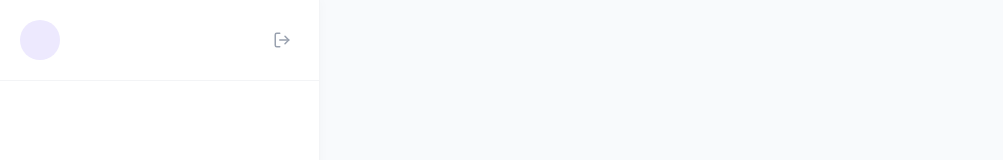
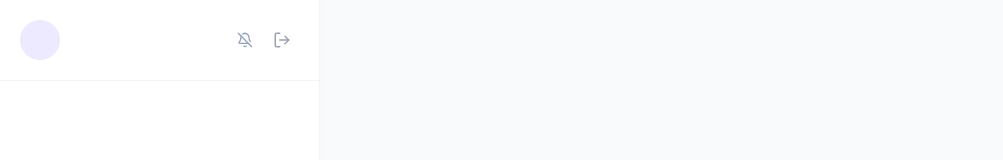
Before and after one commit to VoroN5k/messenger-web-app, a Next.js app in the folder client/: page /chat in a window 1280 px wide. Shown: the top 160 px of the page, without its empty margins (0-1003 px from the left). Built offline with nearby package versions, Linux system fonts and the light colour scheme.

Commit message:
feat: add push notification permission banner and toggle in ChatPage and Sidebar

```diff
--- a/client/src/app/chat/page.tsx
+++ b/client/src/app/chat/page.tsx
@@ -1,21 +1,25 @@
 "use client";
 
 import { useEffect, useState } from "react";
-import { useAuthStore } from "@/src/store/useAuthStore";
-import { useSocket } from "@/src/hooks/useSocket";
-import { useUsers } from "@/src/hooks/useUsers";
-import api from "@/src/lib/axios";
-import Sidebar from "@/src/components/chat/SideBar";
-import ChatArea from "@/src/components/chat/ChatArea";
-import {User} from "@/src/types/auth.types";
-import {jwtDecode} from "jwt-decode";
+import { useAuthStore }           from "@/src/store/useAuthStore";
+import { useSocket }              from "@/src/hooks/useSocket";
+import { useUsers }               from "@/src/hooks/useUsers";
+import { usePushNotifications }   from "@/src/hooks/usePushNotifications";
+import api                        from "@/src/lib/axios";
+import Sidebar                    from "@/src/components/chat/SideBar";
+import ChatArea                   from "@/src/components/chat/ChatArea";
+import { User }                   from "@/src/types/auth.types";
+import { jwtDecode }              from "jwt-decode";
+import { Bell, BellOff, X }       from "lucide-react";
 
 export default function ChatPage() {
-    const { user, logout, setAuth } = useAuthStore();
-    const socket = useSocket();
+    const { user, logout }   = useAuthStore();
+    const socket             = useSocket();
 
     const [selectedUser, setSelectedUser] = useState<User | null>(null);
-    const [isLoaded, setIsLoaded] = useState(false);
+    const [isLoaded,     setIsLoaded]     = useState(false);
+    // Банер з пропозицією увімкнути сповіщення
+    const [showBanner,   setShowBanner]   = useState(false);
 
     const currentUserId = user?.id;
 
@@ -25,38 +29,57 @@ export default function ChatPage() {
 
     const { users } = useUsers(currentUserId, isLoaded, socket);
 
-    // 1. РЕЗЕРВНИЙ ЗАХИСТ
+    const { isSupported, permission, requestPermission } = usePushNotifications();
+
+    // Показуємо банер один раз якщо дозвіл ще не запитувався
+    useEffect(() => {
+        if (!isSupported) return;
+        if (typeof window === 'undefined') return;
+
+        const dismissed = localStorage.getItem('push-banner-dismissed');
+        if (dismissed) return;
+
+        const timer = setTimeout(() => {
+            if (Notification.permission === 'default') {
+                setShowBanner(true);
+            }
+        }, 3000);
+
+        return () => clearTimeout(timer);
+    }, [isSupported]);
+
+    const handleEnableNotifications = async () => {
+        setShowBanner(false);
+        await requestPermission();
+    };
+
+    const handleDismissBanner = () => {
+        setShowBanner(false);
+        localStorage.setItem('push-banner-dismissed', '1');
+    };
+
+    // Резервний захист WebSocket
     useEffect(() => {
         if (!socket) return;
-
-        const handleError = (error: any) => {
-            console.warn("Помилка WebSockets (тригеримо Axios):", error);
-            api.get('/auth/sessions').catch(() => {});
-        };
-
-        socket.on("auth_error", handleError);
-        socket.on("connect_error", handleError);
-
+        const handleError = () => { api.get('/auth/sessions').catch(() => {}); };
+        socket.on("auth_error",     handleError);
+        socket.on("connect_error",  handleError);
         return () => {
-            socket.off("auth_error", handleError);
+            socket.off("auth_error",    handleError);
             socket.off("connect_error", handleError);
         };
     }, [socket]);
 
-    // SILENT REFRESH
+    // Silent Refresh
     useEffect(() => {
         let timeoutId: ReturnType<typeof setTimeout>;
 
         const scheduleRefresh = (token: string | null) => {
             clearTimeout(timeoutId);
             if (!token) return;
-
             try {
                 const { exp } = jwtDecode<{ exp: number }>(token);
-                const msUntilExpiry = exp * 1000 - Date.now();
-                // Оновлюємо за 60 секунд до закінчення, але не раніше ніж через 5 секунд
-                const refreshIn = Math.max(msUntilExpiry - 60_000, 5_000);
-
+                const refreshIn = Math.max(exp * 1000 - Date.now() - 60_000, 5_000);
                 timeoutId = setTimeout(async () => {
                     try {
                         const response = await api.post('/auth/refresh');
@@ -64,55 +87,71 @@ export default function ChatPage() {
                             useAuthStore.getState().user,
                             response.data.accessToken,
                         );
-                    } catch {
-                    }
+                    } catch {}
                 }, refreshIn);
-            } catch {
-            }
+            } catch {}
         };
 
         scheduleRefresh(useAuthStore.getState().accessToken);
-
         const unsubscribe = useAuthStore.subscribe(
-            (state) => state.accessToken,
+            (s) => s.accessToken,
             (token) => scheduleRefresh(token),
         );
-
-        return () => {
-            clearTimeout(timeoutId);
-            unsubscribe();
-        };
+        return () => { clearTimeout(timeoutId); unsubscribe(); };
     }, []);
 
     const handleLogout = async () => {
-        try {
-            await api.post("/auth/logout");
-        } catch (error) {
-            console.error("Failed to logout", error);
-        } finally {
+        try { await api.post("/auth/logout"); } catch {}
         logout();
         localStorage.removeItem('auth-storage');
         window.location.href = '/auth/login';
-        }
     };
 
     if (!isLoaded) return null;
 
     return (
-        <div className="flex h-screen bg-gray-100">
+        <div className="flex h-screen bg-gray-100 flex-col">
+
+            {/* ── Банер дозволу на сповіщення ── */}
+            {showBanner && (
+                <div className="flex items-center justify-between gap-3 px-5 py-3 bg-indigo-600 text-white text-sm z-50">
+                    <div className="flex items-center gap-2">
+                        <Bell size={16} className="shrink-0" />
+                        <span>Увімкніть сповіщення, щоб не пропускати нові повідомлення</span>
+                    </div>
+                    <div className="flex items-center gap-2 shrink-0">
+                        <button
+                            onClick={handleEnableNotifications}
+                            className="bg-white text-indigo-600 font-semibold px-3 py-1 rounded-lg hover:bg-indigo-50 transition-colors cursor-pointer text-xs"
+                        >
+                            Увімкнути
+                        </button>
+                        <button
+                            onClick={handleDismissBanner}
+                            className="text-indigo-200 hover:text-white transition-colors cursor-pointer"
+                        >
+                            <X size={16} />
+                        </button>
+                    </div>
+                </div>
+            )}
+
+            <div className="flex flex-1 overflow-hidden">
                 <Sidebar
                     currentUser={user}
                     users={users}
                     selectedUser={selectedUser}
                     onSelectUser={setSelectedUser}
                     onLogout={handleLogout}
+                    pushPermission={permission}
+                    onTogglePush={permission === 'granted' ? undefined : requestPermission}
                 />
-
                 <ChatArea
                     currentUserId={currentUserId!}
                     selectedUser={selectedUser}
                     socket={socket}
                 />
             </div>
+        </div>
     );
 }
--- a/client/src/components/chat/SideBar.tsx
+++ b/client/src/components/chat/SideBar.tsx
@@ -1,15 +1,21 @@
-import { User as UserIcon, LogOut } from "lucide-react";
+import { User as UserIcon, LogOut, Bell, BellOff } from "lucide-react";
 import { User } from "@/src/types/auth.types";
 
 interface SidebarProps {
-    currentUser: User | null;
-    users: User[];
-    selectedUser: User | null;
-    onSelectUser: (user: User) => void;
-    onLogout: () => void;
+    currentUser:    User | null;
+    users:          User[];
+    selectedUser:   User | null;
+    onSelectUser:   (user: User) => void;
+    onLogout:       () => void;
+    pushPermission?: string;
+    onTogglePush?:  () => void;
 }
 
-export default function Sidebar({ currentUser, users, selectedUser, onSelectUser, onLogout }: SidebarProps) {
+export default function Sidebar({
+                                    currentUser, users, selectedUser,
+                                    onSelectUser, onLogout,
+                                    pushPermission, onTogglePush,
+                                }: SidebarProps) {
     return (
         <aside className="w-1/4 bg-white border-r border-gray-100 flex flex-col shadow-[2px_0_10px_rgba(0,0,0,0.02)] z-20">
             <div className="p-5 border-b border-gray-100 flex justify-between items-center bg-white">
@@ -19,6 +25,32 @@ export default function Sidebar({ currentUser, users, selectedUser, onSelectUser
                     </div>
                     <span className="font-semibold text-gray-800 truncate">{currentUser?.nickname}</span>
                 </div>
+                <div className="flex items-center gap-1">
+                    {/* Кнопка сповіщень */}
+                    {pushPermission !== 'unsupported' && (
+                        <button
+                            onClick={onTogglePush}
+                            disabled={pushPermission === 'granted' || pushPermission === 'denied'}
+                            title={
+                                pushPermission === 'granted' ? 'Сповіщення увімкнено' :
+                                    pushPermission === 'denied'  ? 'Сповіщення заблоковано браузером' :
+                                        'Увімкнути сповіщення'
+                            }
+                            className={`p-2 rounded-full transition-all
+                                ${pushPermission === 'granted'
+                                ? 'text-indigo-500 bg-indigo-50 cursor-default'
+                                : pushPermission === 'denied'
+                                    ? 'text-slate-300 cursor-not-allowed'
+                                    : 'text-slate-400 hover:text-indigo-500 hover:bg-indigo-50 cursor-pointer'
+                            }`}
+                        >
+                            {pushPermission === 'granted'
+                                ? <Bell size={16} />
+                                : <BellOff size={16} />
+                            }
+                        </button>
+                    )}
+
                     <button
                         onClick={onLogout}
                         className="text-gray-400 hover:text-violet-600 hover:bg-violet-50 p-2 rounded-full transition-all cursor-pointer"
@@ -26,6 +58,7 @@ export default function Sidebar({ currentUser, users, selectedUser, onSelectUser
                     >
                         <LogOut size={18} />
                     </button>
+                </div>
             </div>
 
             <div className="flex-1 overflow-y-auto py-2">
@@ -40,17 +73,12 @@ export default function Sidebar({ currentUser, users, selectedUser, onSelectUser
                         >
                             <div className="relative">
                                 <div className={`w-12 h-12 rounded-full flex items-center justify-center transition-colors
-                                    ${isSelected ? 'bg-white shadow-sm' : 'bg-slate-100'}`}
-                                >
+                                    ${isSelected ? 'bg-white shadow-sm' : 'bg-slate-100'}`}>
                                     <UserIcon size={24} className={isSelected ? 'text-violet-500' : 'text-slate-400'} />
                                 </div>
-
-                                <span
-                                    className={`absolute bottom-0 right-0 w-3.5 h-3.5 rounded-full border-[2.5px] border-white
-                                    ${u.isOnline ? 'bg-emerald-400' : 'bg-slate-300'}`}
-                                />
+                                <span className={`absolute bottom-0 right-0 w-3.5 h-3.5 rounded-full border-[2.5px] border-white
+                                    ${u.isOnline ? 'bg-emerald-400' : 'bg-slate-300'}`} />
                             </div>
-
                             <div>
                                 <p className={`font-medium ${isSelected ? 'text-violet-900' : 'text-gray-700'}`}>
                                     {u.nickname}
```
Lines whose indentation alone changed are shown as unchanged.
